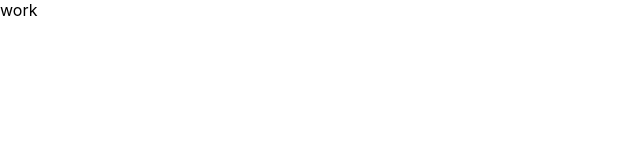
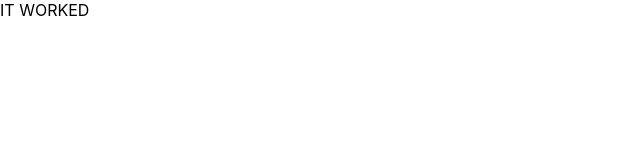
Before and after one commit to Jonjo-Jefferson/jonjo-tech, a Next.js app: page / in a window 1280 px wide. Shown: the top 160 px of the page, without its empty margins (0-640 px from the left). Built offline with nearby package versions, Linux system fonts and the light colour scheme.

Commit message:
IT WORKED

```diff
--- a/components/Navbar.jsx
+++ b/components/Navbar.jsx
@@ -1,7 +1,7 @@
 import React from "react";
 
 const Navbar = () => {
-  return <div>work</div>;
+  return <div>IT WORKED</div>;
 };
 
 export default Navbar;
```
